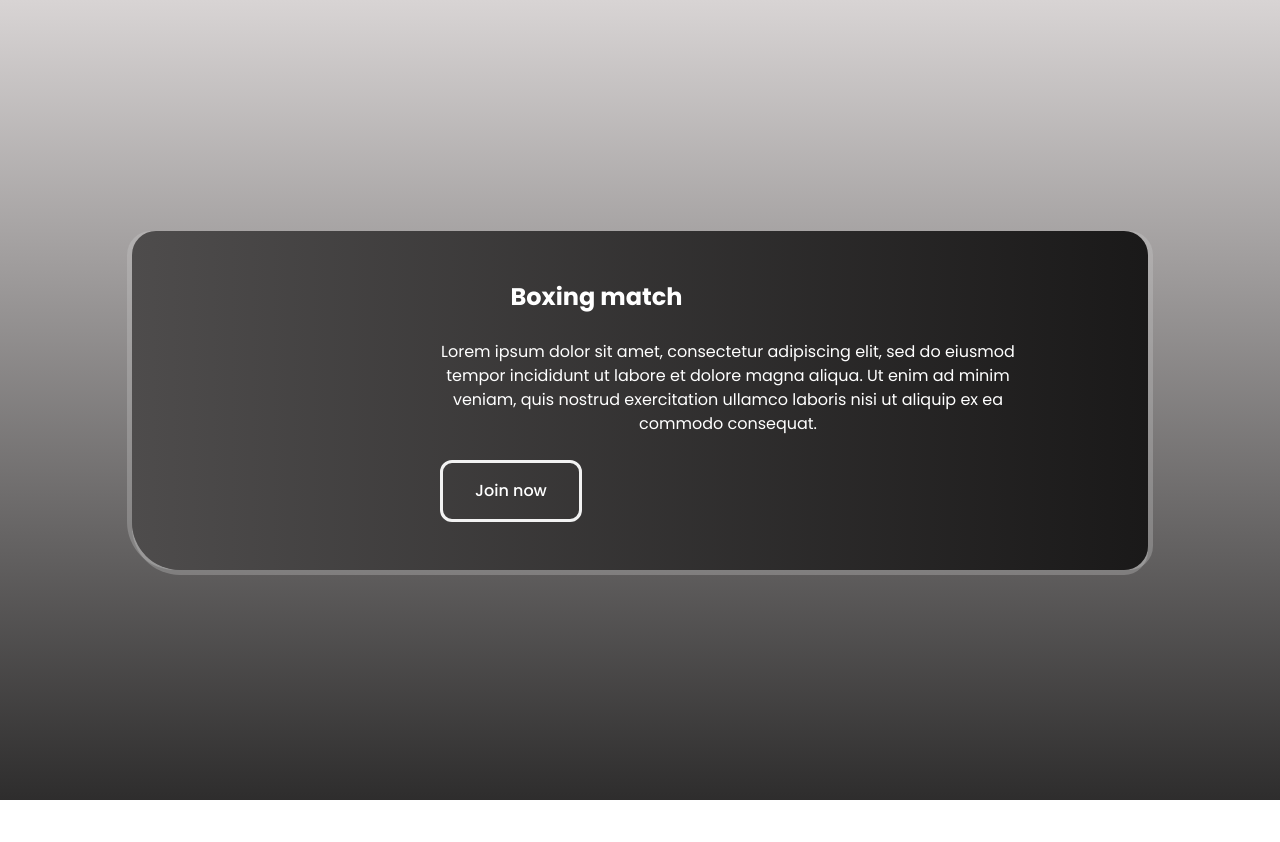
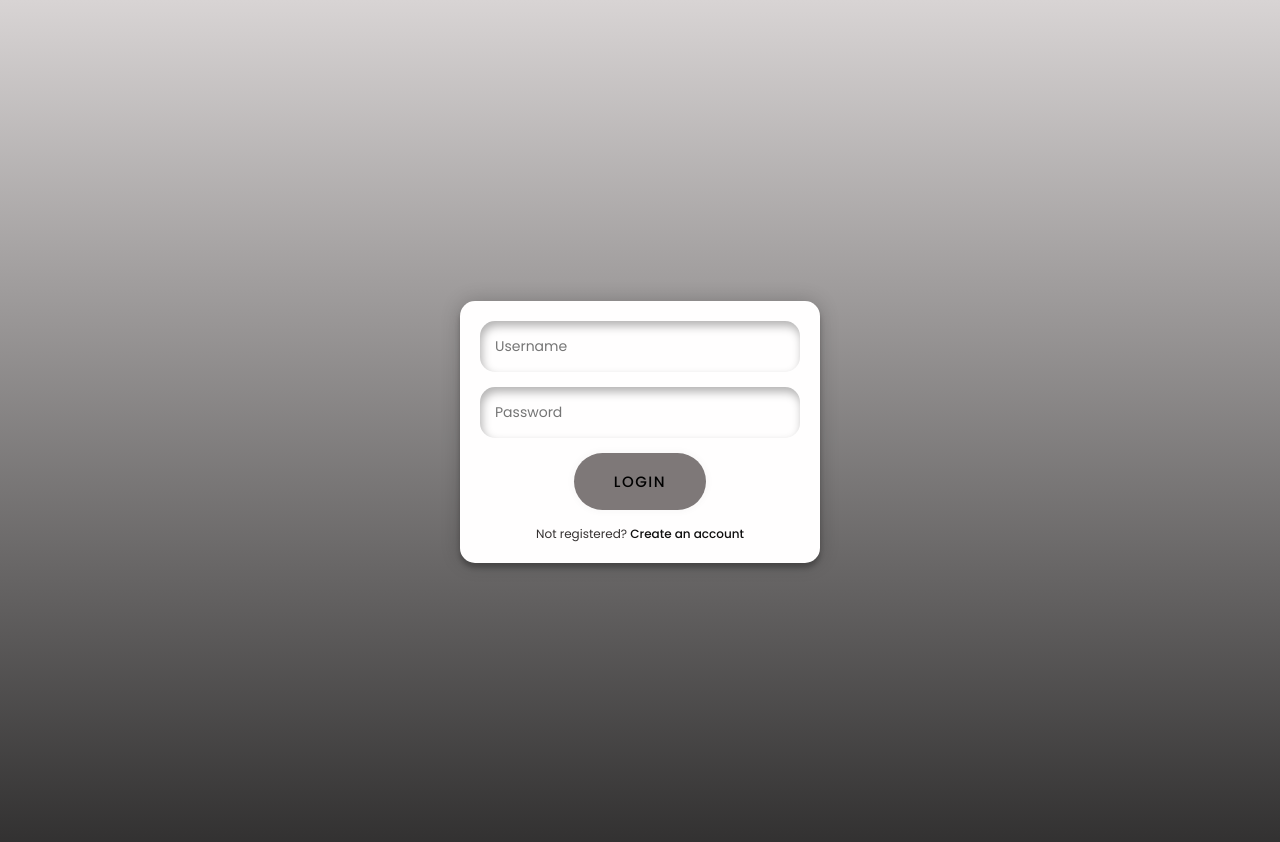
Before and after one commit to moriscutz/knockoutticket-frontend, a React (Vite) app: page / in a window 1280 px wide. Shown: the top 842 px of the page. Before the commit the page ends 800 px from the top, so only its background shows below. Built offline with nearby package versions, Linux system fonts and the light colour scheme.

Commit message:
Finished login + signup

```diff
--- a/src/App.jsx
+++ b/src/App.jsx
@@ -2,10 +2,8 @@ import { useState } from 'react'
 import './App.css'
 import { Route, Routes, BrowserRouter as Router } from "react-router-dom";
 import HomePage from "./pages/HomePage.jsx";
-import LoginComponent from './components/LoginComponent.jsx';
 import SignupComponent from './components/SignupComponent.jsx';
-import SideBarComponent from './components/SideBarComponent.jsx';
-import EventComponent from './components/EventComponent.jsx';
+import TestPage from './pages/TestPage.jsx';
 
 function App() {
   return (
@@ -13,6 +11,8 @@ function App() {
       <Router>
         <Routes>
           <Route path="/" element={<HomePage/>} />
+          <Route path="/signup" element={<SignupComponent/>} />
+          <Route path="/test" element={<TestPage/>} />
         </Routes>
       </Router>
     </div>
--- a/src/api/UserCalls.jsx
+++ b/src/api/UserCalls.jsx
@@ -1,6 +1,6 @@
 import axios from "axios";
 
-const BASE_URL = 'https://localhost:8080/users';
+const BASE_URL = 'http://localhost:8080/users';
 const UserCalls = {
     getAppUsers: async () => {
       try {
@@ -11,7 +11,22 @@ const UserCalls = {
         throw error;
       }
     },
-  };
 
+    createAppUser: async (userData) => {
+      try{
+        const response= await axios.post(BASE_URL, userData)
+        return response.data;
+      } catch (error) {
+        if(error.response){
+          console.error("Error creating user: ", error.response.data);
+      } else if (error.request){
+          console.error("Error creating user: ", error.request);
+      } else{
+          console.error("Error creating user: ", error.message);
+      }
+        throw error;
+      }
+    }
+};
 
 export default UserCalls
--- a/src/components/EventComponent.jsx
+++ b/src/components/EventComponent.jsx
@@ -11,16 +11,25 @@ const EventComponent = () => {
     });
 
     return (
-        <article>
-            <section className="card">
-                <div className="text-content">
-                    <h3>Boxing match</h3>
-                    <p>Lorem ipsum dolor sit amet, consectetur adipiscing elit, sed do eiusmod tempor incididunt ut labore et dolore magna aliqua.
-                    Ut enim ad minim veniam, quis nostrud exercitation ullamco laboris nisi ut aliquip ex ea commodo consequat.</p>
-                    <a href="#">Join now</a>
-                </div>
-            </section>
-        </article>
+        <div className="container">
+    <div className="form">
+      <div className="boxer">
+        <div className="boxer-info">
+          <h2>Boxer 1</h2>
+          <p>Record: 25 wins, 2 losses, 1 draw</p>
+        </div>
+      </div>
+      <div className="vs">
+        <h2>VS</h2>
+      </div>
+      <div className="boxer">
+        <div className="boxer-info">
+          <h2>Boxer 2</h2>
+          <p>Record: 20 wins, 5 losses</p>
+        </div>
+      </div>
+    </div>
+  </div>
     );
 };
 
--- a/src/components/SignupComponent.jsx
+++ b/src/components/SignupComponent.jsx
@@ -1,6 +1,8 @@
 import React, { useState } from 'react';
 import '../css/LoginComponentStyle.css';
 import { Link } from 'react-router-dom';
+import UserCalls from '../api/UserCalls.jsx';
+
 const SignupComponent = () => {
   const [formData, setFormData] = useState({
     username: '',
@@ -16,22 +18,46 @@ const SignupComponent = () => {
     });
   };
 
-  const handleSubmit = (event) => {
+  const handleSubmit = async (event) => {
     event.preventDefault();
 
-    console.log(formData);
+    try {
+      const response = await UserCalls.createAppUser(formData);
+      console.log(response);
+      console.log('User created successfully!');
+    } catch (error) {
+      console.error('Error creating user:', error);
+    }
   };
 
   return (
     <div className="container">
       <div className="component">
-        <div class="form">
-          <form class="login-form">
-            <input type="text" placeholder="Email"/>
-            <input type="text" placeholder="Username"/>
-            <input type="password" placeholder="Password"/>
-            <button>create account</button>
-            <p class="message">Already have an account? <Link to="/login">Log in</Link></p>
+        <div className="form">
+          <form className="login-form" onSubmit={handleSubmit} method="post">
+            <input
+              type="text"
+              placeholder="Email"
+              name="email"
+              value={formData.email}
+              onChange={handleChange}
+            />
+            <input
+              type="text"
+              placeholder="Username"
+              name="username"
+              value={formData.username}
+              onChange={handleChange}
+            />
+            <input
+              type="password"
+              placeholder="Password"
+              name="password"
+              value={formData.password}
+              onChange={handleChange}
+            />
+            <button type="submit">Create account</button>
+            <p className="message">Already have an account? <Link to="/">Log in</Link></p>
           </form>
         </div>
       </div>
--- a/src/css/EventPostStyle.css
+++ b/src/css/EventPostStyle.css
@@ -1,113 +1,77 @@
-@import url(https://fonts.googleapis.com/css?family=Poppins:400,300,500);
-html {
-  box-sizing: border-box;
+@import url(https://fonts.googleapis.com/css?family=Poppins:300);
+
+body {
+  font-family: "Poppins";
 }
 
-body {
+.container {
+  display: flex;
+  justify-content: center;
+  align-items: center;
+  height: 100vh;
+}
 
+.form {
+  position: relative;
+  background: #fffefe;
+  width: 500px;
+  padding: 20px;
+  text-align: center;
+  box-shadow: 0 0 20px 0 rgba(0, 0, 0, 0.2), 0 5px 5px 0 rgba(0, 0, 0, 0.24);
+  border-radius: 15px;
 }
-section.card {
-  background: #4a4a4e;
-  background: linear-gradient(to right, rgb(78, 76, 76), rgb(26, 25, 25));
-  border-radius: 24px 24px 24px 48px;
-  padding: 48px 48px 48px 308px;
-  margin: 84px 0;
-  min-width: 640px;
+
+.vs {
+  font-size: 24px;
+  margin: 20px 0;
+}
+
+.boxer {
   display: flex;
-  flex-direction: row;
-  align-self: flex-start;
-  position: relative;
-  box-shadow: 5px 0 0 0 rgba(204,204,204,0.3), -5px 0 0 0 rgba(204,204,204,0.3), 0 5px 0 0 rgba(204,204,204,0.3);
+  justify-content: space-between;
+  align-items: center;
 }
-section.card .text-content {
-  display: flex;
-  flex-direction: column;
-  width:calc(60vw - 192px);
+
+.boxer-info {
+  flex: 1;
 }
-section.card .text-content h3 {
+
+.boxer-info h2 {
   margin: 0;
-  font-size: 1.5em;
-  max-width: 20ch;
-  color: #fff;
 }
-section.card .text-content p {
-  margin: 25px 0 24px;
-  color: #fff;
+
+.boxer-info p {
+  margin-top: 5px;
+  font-size: 14px;
 }
-section.card .text-content a {
-  border: 3px solid #f2f2f2;
-  color: #ffffff;
-  align-self: flex-start;
+
+.form button {
+  padding: 17px 40px;
+  border-radius: 50px;
+  cursor: pointer;
+  border: 0;
+  background-color: rgb(126, 120, 120);
+  box-shadow: rgba(68, 67, 67, 0.05) 0 0 8px;
+  letter-spacing: 1.5px;
+  text-transform: uppercase;
+  font-size: 15px;
+  transition: all 0.5s ease;
+}
+
+.form button:hover,
+.form button:active,
+.form button:focus {
+  background: #121213;
+  color: rgb(204, 191, 191);
+}
+
+.form .message {
+  margin: 15px 0 0;
+  color: #353131;
+  font-size: 12px;
+}
+
+.form .message a {
+  color: #0f0f0f;
   text-decoration: none;
-  padding: 16px 32px;
-  border-radius: 12px;
-  transition: 400ms all;
 }
-section.card .text-content a:hover {
-  background: #051c5e;
-  color: white;
-}
-section.card .visual {
-  width: 240px;
-  height: 100%;
-  position: absolute;
-  top: -24px;
-  left: 24px;
-  overflow: hidden;
-  border-radius: 24px;
-}
-section.card .visual img {
-  height: 110%;
-}
-article {
-  margin: auto;
-  display: block;
-  width:calc(60vw + 248px);
-  max-width:calc(920px + 248px);
-  min-width:calc(640px + 248px);
-}
-@media all and (max-width: 1100px) {
-  body {
-    padding: 96px 48px 24px;
-  }
-  article {
-    width: 100%;
-    min-width: 100%;
-  }
-  section.card {
-    min-width: 100%;
-  }
-  section.card .text-content {
-    width: 100%;
-  }
-}
-@media all and (max-width: 720px) {
-  body {
-    padding: 48px 24px 0;
-  }
-  section.card {
-    margin: 64px 0;
-    padding: 88px 36px 36px;
-    flex-direction: column;
-    border-radius: 24px;
-  }
-  section.card .text-content h3 {
-    max-width:calc(100% - 150px);
-    font-size: 1em;
-  }
-  section.card .text-content p,
-  section.card .text-content a {
-    font-size: 0.8em;
-  }
-  section.card .visual {
-    width: 150px;
-    height: 150px;
-    right: 16px;
-    left: auto;
-    border-radius: 50%;
-  }
-  section.card .visual img{
-    width: 100%;
-    height: auto;
-    }
-}
--- a/src/pages/HomePage.jsx
+++ b/src/pages/HomePage.jsx
@@ -1,12 +1,11 @@
 import React, {useState, useEffect} from 'react';
 import LoginComponent from "../components/LoginComponent.jsx";
 import "../css/HomePageStyle.css";
-import EventComponent from "../components/EventComponent.jsx";
 
 const HomePage = () => {
   return (
     <div>
-      <EventComponent />
+      <LoginComponent/>
     </div>
   );
 };
--- /dev/null
+++ b/src/pages/TestPage.jsx
@@ -0,0 +1,12 @@
+import React, {useState, useEffect} from 'react';
+import SideBarComponent from "../components/SideBarComponent";
+import "../css/HomePageStyle.css";
+import EventComponent from '../components/EventComponent';
+
+const TestPage = () => {
+    return(
+        <EventComponent />
+    );
+};
+
+export default TestPage;
```
